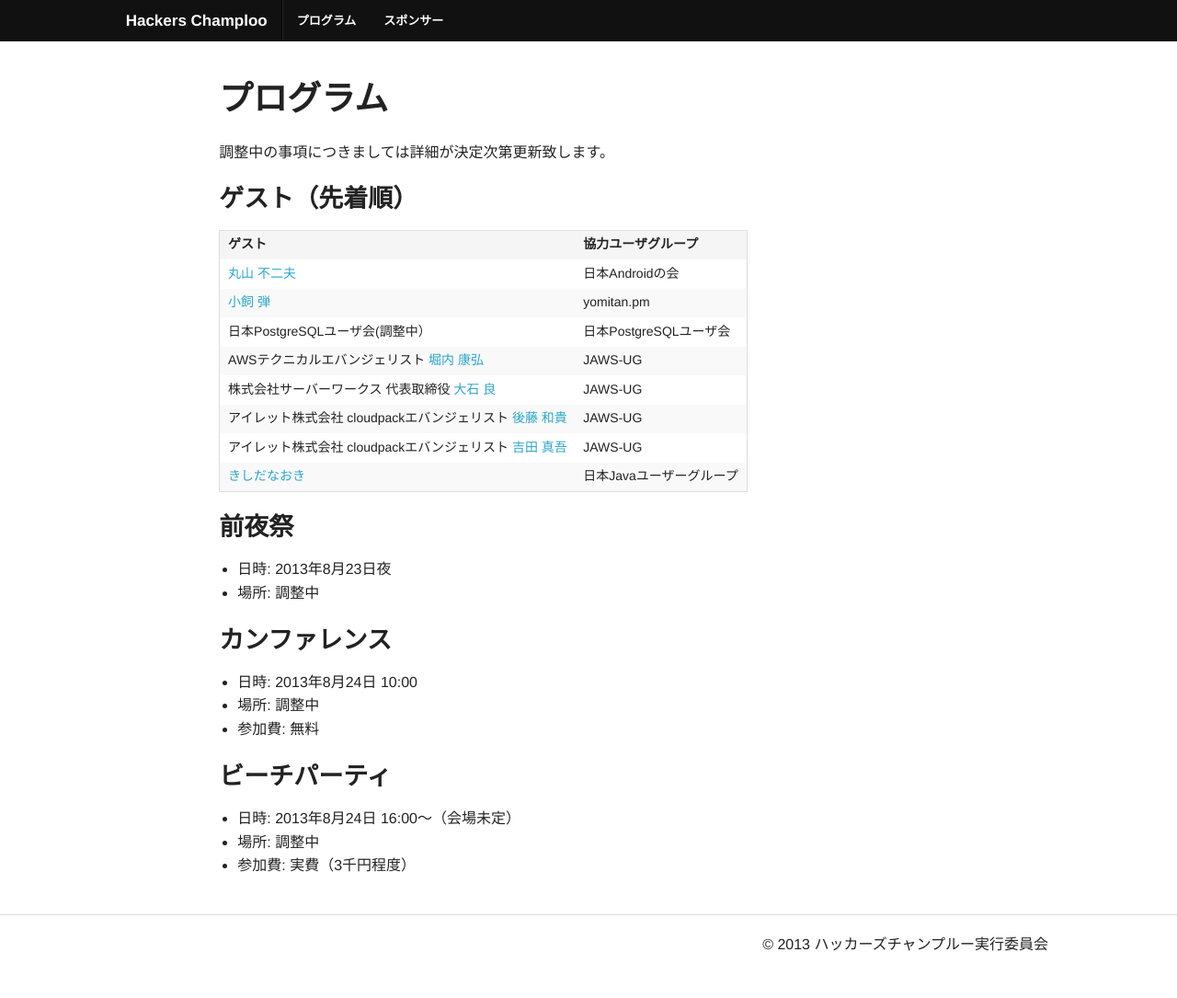
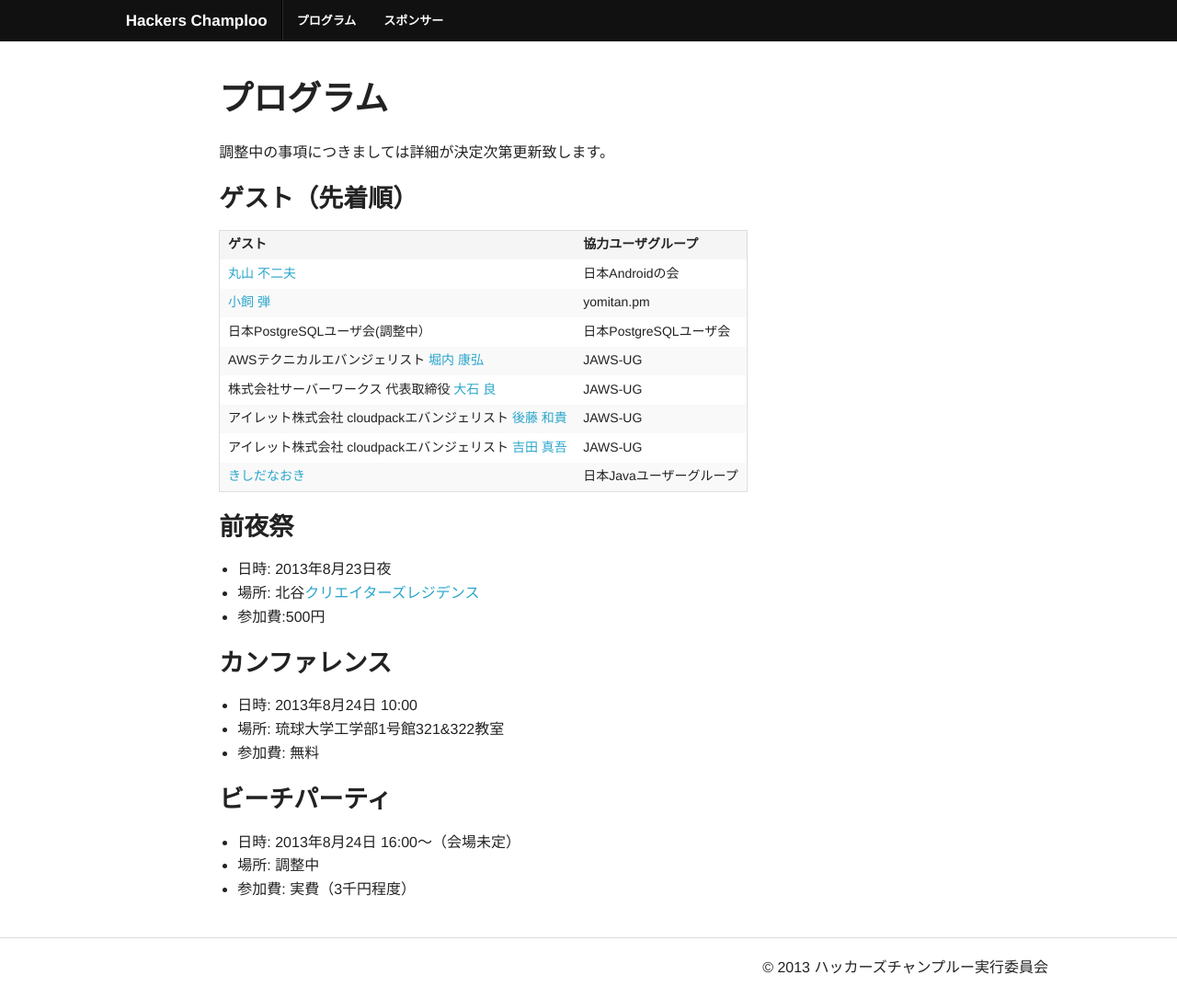
Before and after one commit to hackers-champloo/hackers-champloo.github.io, a Jekyll site: the page built from program.md, in a window 1280 px wide. Shown: the whole page at 92% size. Built offline with Jekyll 4.4.1, drawn with Linux system fonts in a browser that asks for light colours; Markdown is read by kramdown in place of the engine named in the settings; before the commit the page ends 1059 px from its top, so only the background shows below that.

Commit message:
場所について追記

```diff
--- a/program.md
+++ b/program.md
@@ -27,13 +27,14 @@ AWSテクニカルエバンジェリスト [堀内 康弘](https://twitter.com/h
 ### 前夜祭
 
 * 日時: 2013年8月23日夜
-* 場所: 調整中
+* 場所: 北谷[クリエイターズレジデンス](http://summer-time-studio.com/CreatorsResidence/index.html)
+* 参加費:500円
 
 
 ### カンファレンス
 
 * 日時: 2013年8月24日 10:00
-* 場所: 調整中
+* 場所: 琉球大学工学部1号館321&322教室
 * 参加費: 無料
 
 
```
Also changed, not shown: index.md (+2 -2 lines), sponsors.md (+1 -1 lines).
